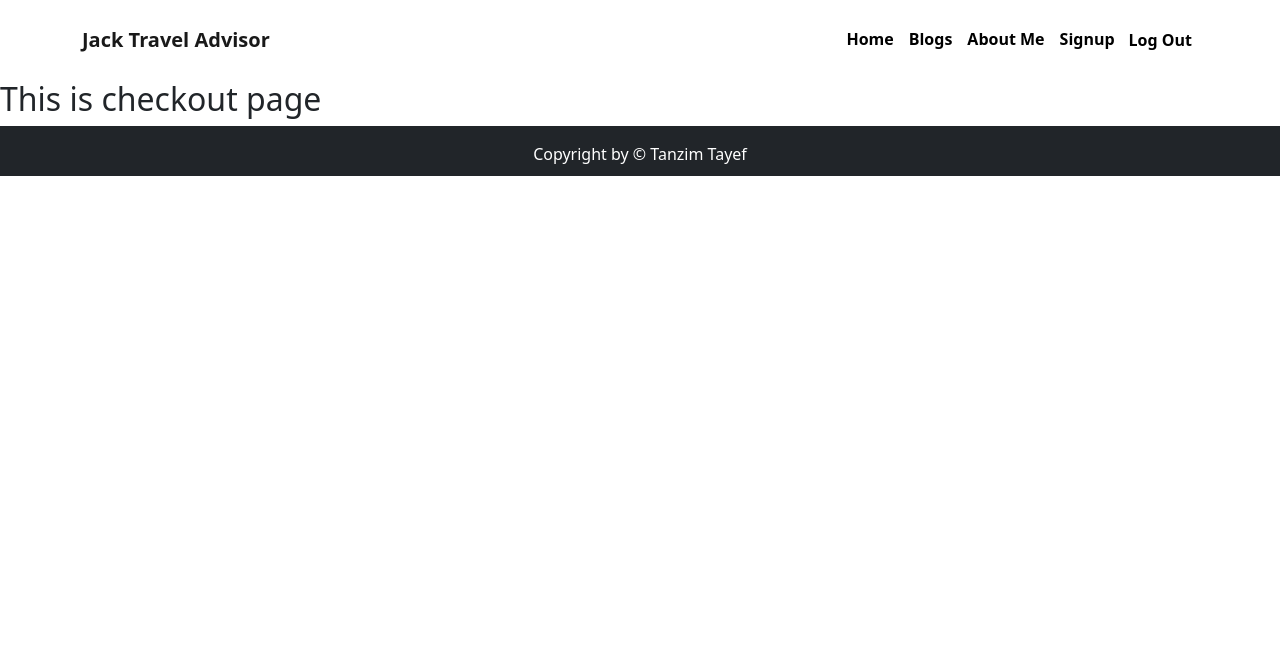
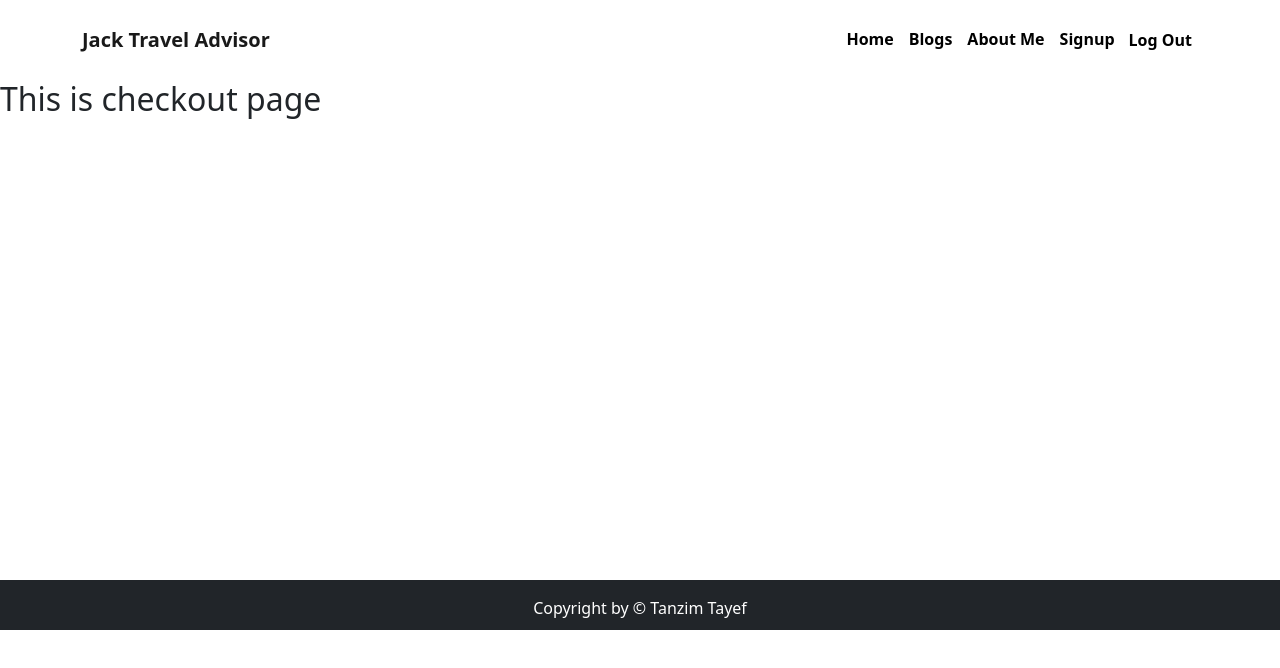
Before and after one commit to TanzimTayef/jack-travel-advisor-assignment, a React (Create React App) app: page /checkout in a window 1280 px wide. Shown: the top 668 px of the page. Built offline with nearby package versions, Linux system fonts and the light colour scheme; no server answers; sample sign-in values are in the browser's storage.

Commit message:
test deploy the site

```diff
--- /dev/null
+++ b/src/Pages/Checkout/Checkout.css
@@ -0,0 +1,3 @@
+.checkout{
+    min-height: 500px;
+}
--- a/src/Pages/Checkout/Checkout.js
+++ b/src/Pages/Checkout/Checkout.js
@@ -1,8 +1,9 @@
 import React from 'react';
+import "./Checkout.css"
 
 const Checkout = () => {
     return (
-        <div>
+        <div className='checkout'>
             <h2>This is checkout page</h2>
         </div>
     );
```
Also changed, not shown: firebase.json (added), 1 other file (tests, documents, lock files or other folders).
